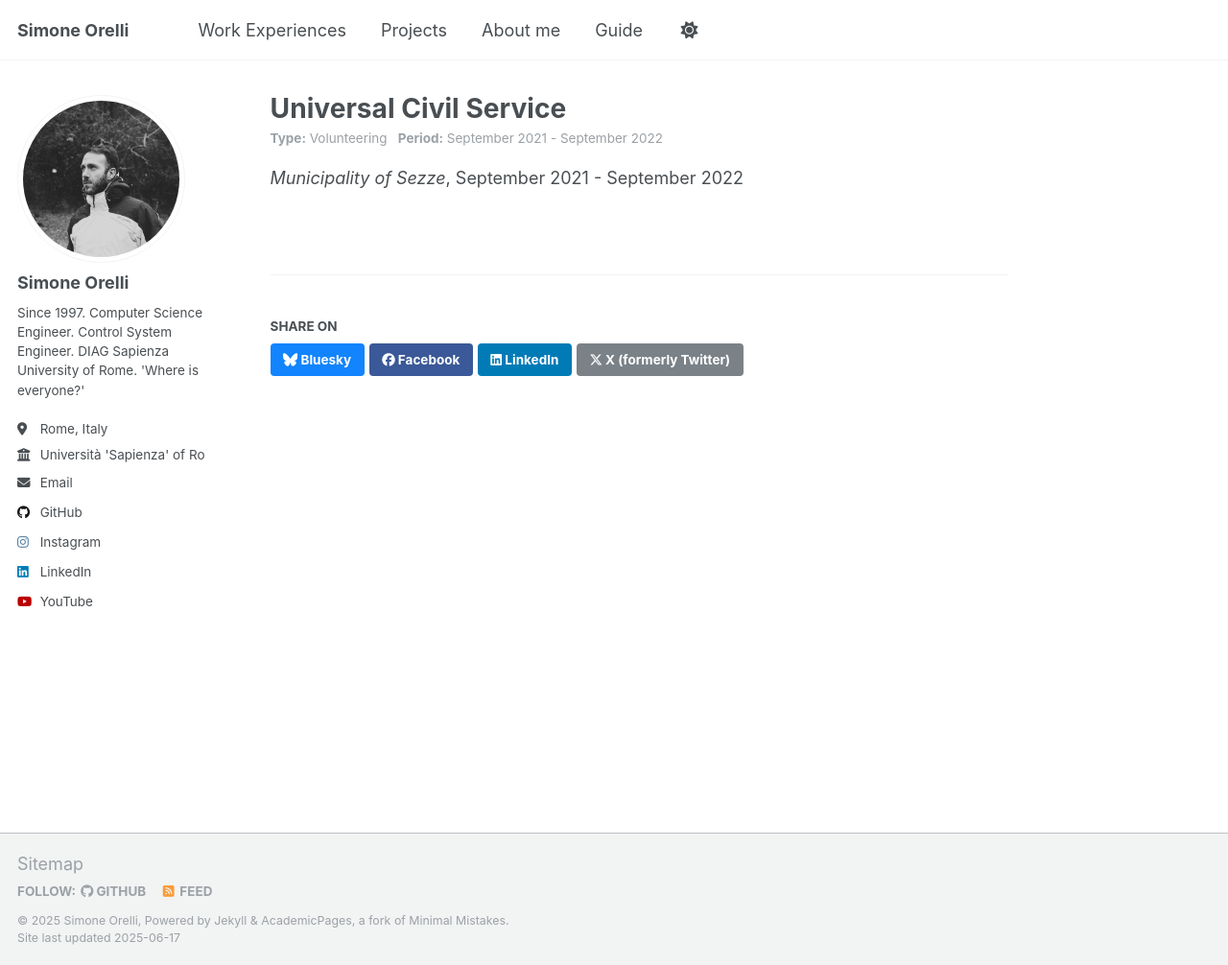
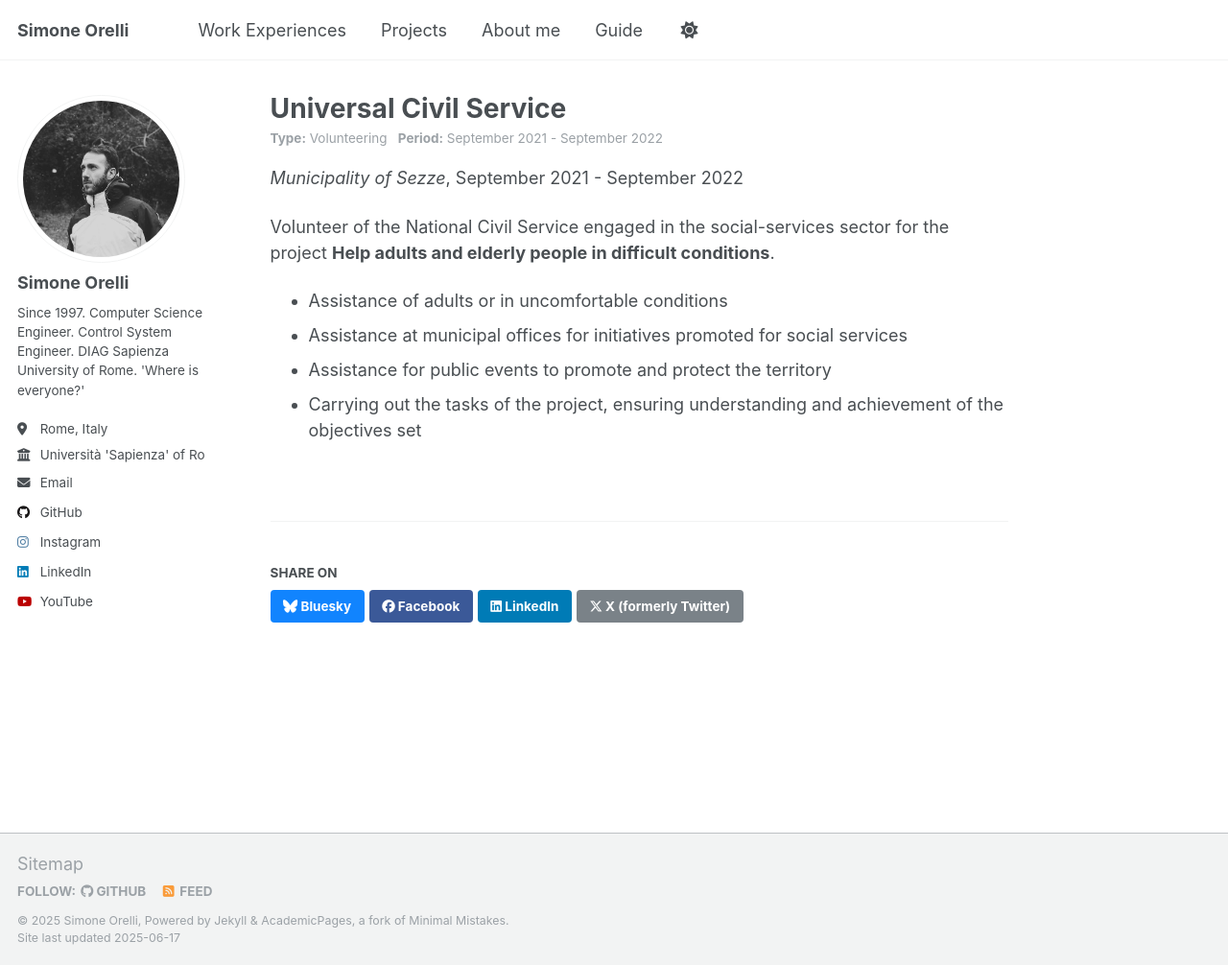
Before and after one commit to Messi-Orion10/s_orion10.github.io, a Jekyll site: the page built from _work_experiences/2021-work_experience-1.md, in a window 1280 px wide and 1006 px high. Shown: the whole window at 96% size. Built offline with Jekyll 4.4.1, drawn with Linux system fonts in a browser that asks for light colours.

Commit message:
Update 2021-work_experience-1.md

```diff
--- a/_work_experiences/2021-work_experience-1.md
+++ b/_work_experiences/2021-work_experience-1.md
@@ -7,3 +7,9 @@ venue: "Municipality of Sezze"
 period: "September 2021 - September 2022"
 location: "Sezze (LT)"
 ---
+Volunteer of the National Civil Service engaged in the social-services sector for the project **Help adults and elderly people in difficult conditions**.
+
+- Assistance of adults or in uncomfortable conditions
+- Assistance at municipal offices for initiatives promoted for social services
+- Assistance for public events to promote and protect the territory
+- Carrying out the tasks of the project, ensuring understanding and achievement of the objectives set
```
